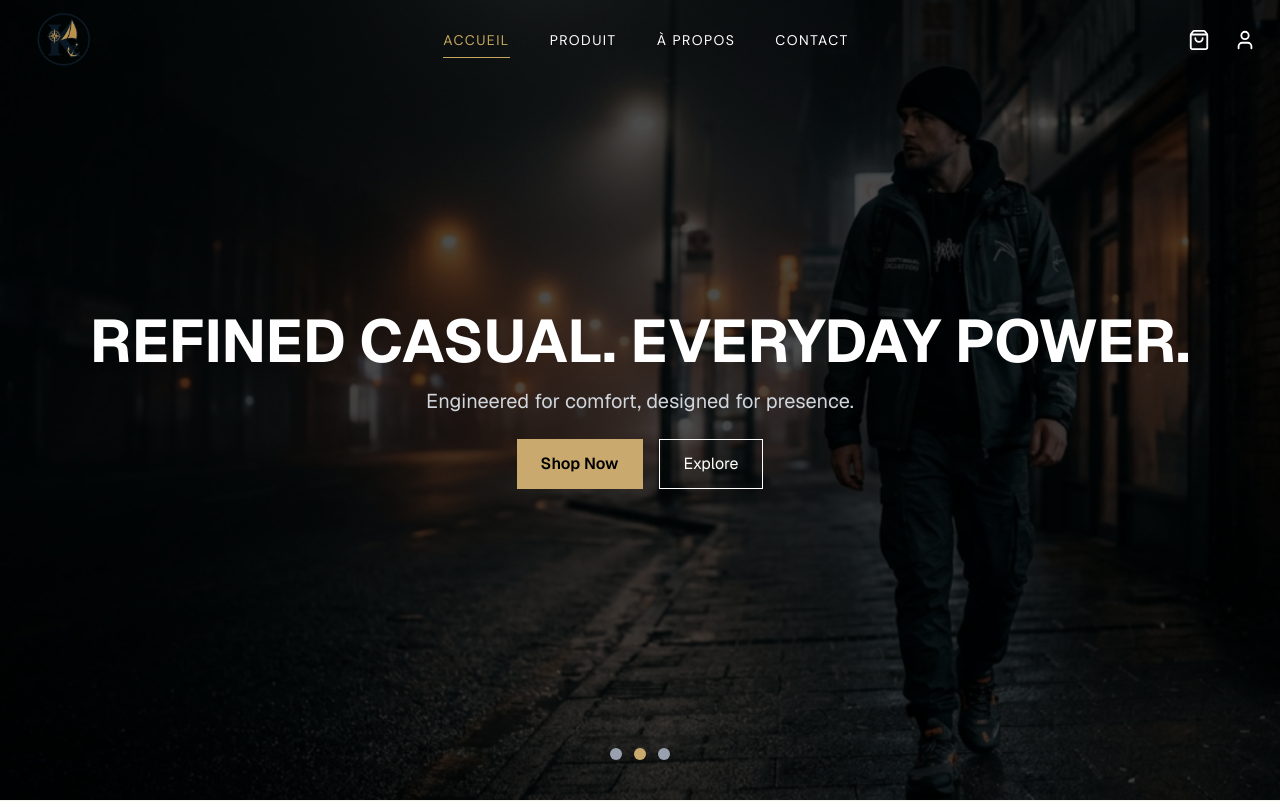
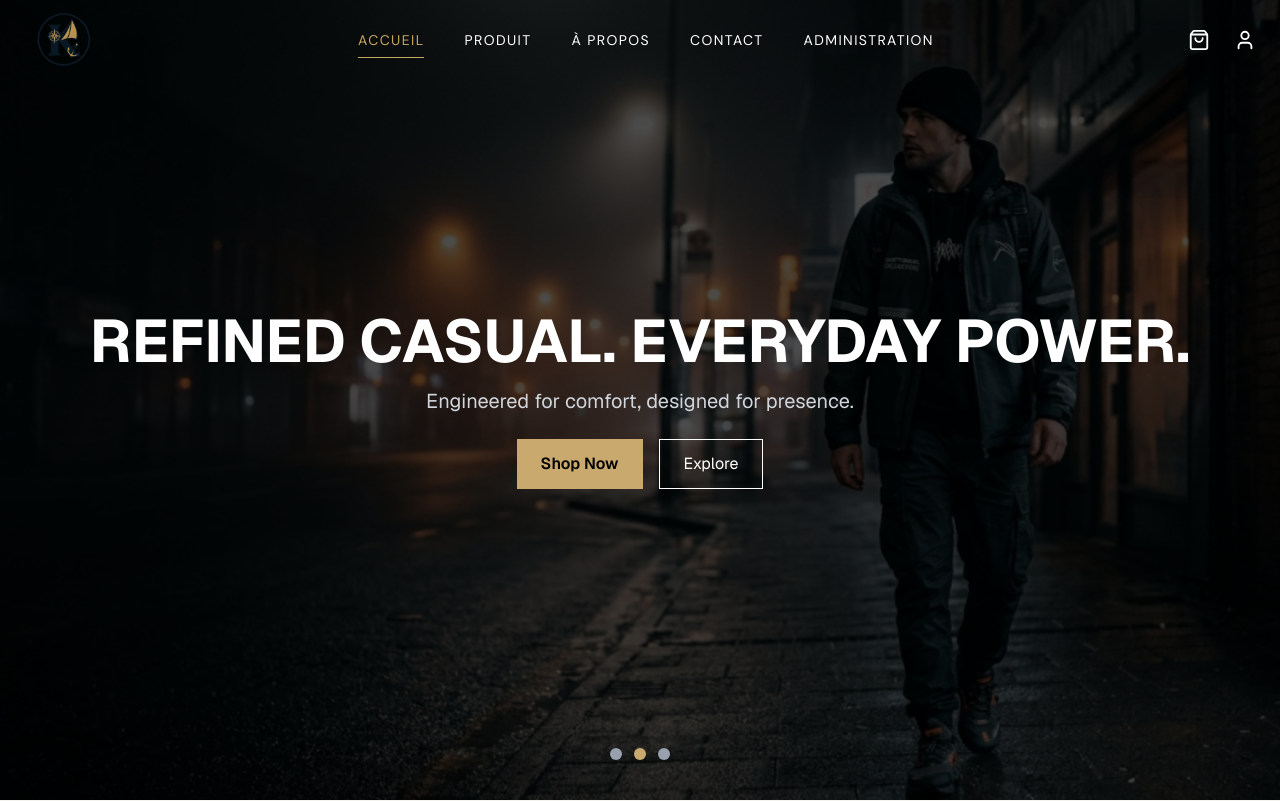
Before and after one commit to Mohbenl/korsar, a Next.js app: page / in a window 1280 px wide. Shown: the top 801 px of the page. Built offline with nearby package versions, Linux system fonts and the light colour scheme.

Commit message:
ajouter administartion a la navbar

```diff
--- a/src/components/Navbar.tsx
+++ b/src/components/Navbar.tsx
@@ -47,6 +47,7 @@ export default function Navbar() {
         { label: "Produit", href: "/produit" },
         { label: "À propos", href: "/a-propos" },
         { label: "Contact", href: "/contact" },
+        { label: "Administration", href: "/admin" },
     ];
 
     return (
```
